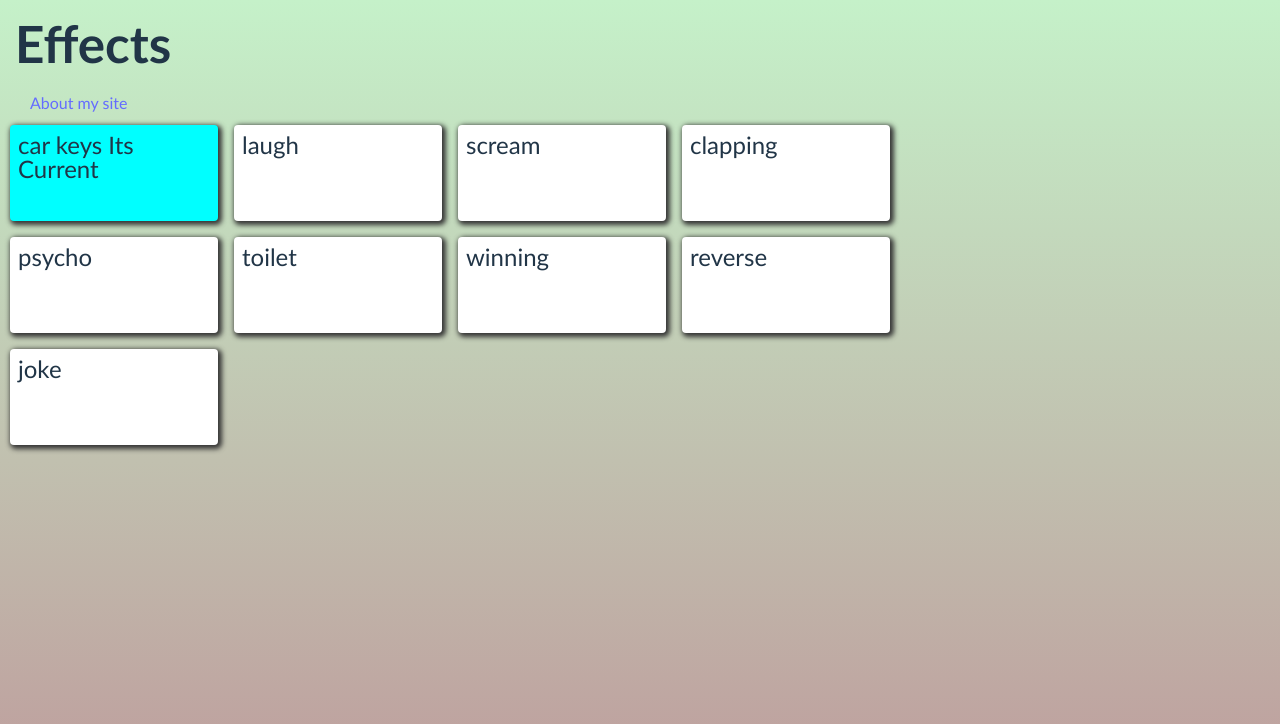
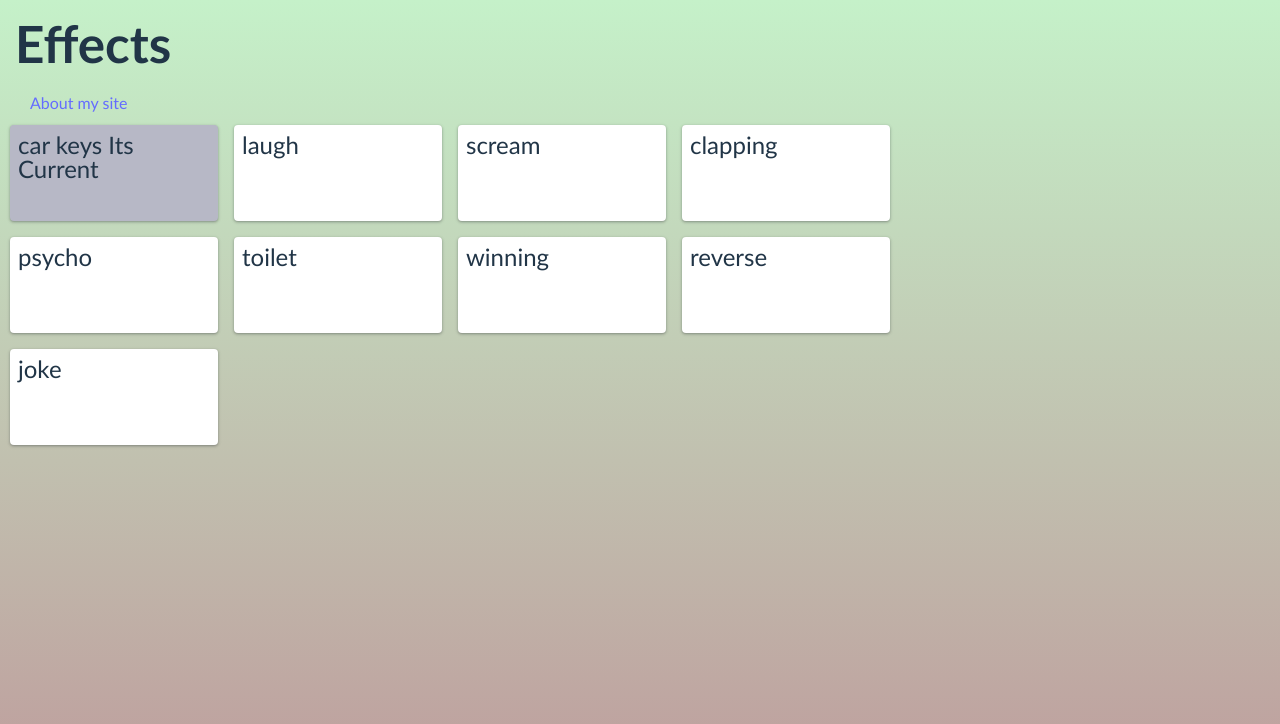
Before and after one commit to ChenPeleg/effects, a SvelteKit app: page / in a window 1280 px wide. Shown: the top 724 px of the page. Built offline with nearby package versions, Linux system fonts and the light colour scheme.

Commit message:
added global box shadow styles

```diff
--- a/src/lib/Card.svelte
+++ b/src/lib/Card.svelte
@@ -38,15 +38,16 @@
 		height: 10vh;
 		background-color: white;
 		border-radius: 4px;
-		box-shadow: 2px 2px 5px 2px rgb(54, 54, 54);
+		box-shadow: var(--main-box-shadow);
 		cursor: pointer;
 		font-size: 24px;
 		transition: box-shadow 200ms ease-in-out;
 	}
 	div.card-body.isCurrent {
-		background-color: aqua;
+		background-color: aquamarine;
+		background-color: var(--main-current-color);
 	}
 	div.card-body:hover {
-		box-shadow: 2px 2px 15px 2px black;
+		box-shadow: 0 4px 8px 3px rgb(60 64 67 / 35%);
 	}
 </style>
--- a/src/lib/Layout.svelte
+++ /dev/null
@@ -1,14 +0,0 @@
-<script>
-  import LayoutMain from "./LayoutMain.svelte";
-</script>
-
-<div class="main-layout-container">
-
-  <LayoutMain />
-</div>
-
-<style>
-  .main-layout-container {
-    padding : 10px;
-  }
-</style>
--- a/src/lib/LayoutMain.svelte
+++ /dev/null
@@ -1,7 +0,0 @@
-<script>
-  import CardsPanel from "./CardsPanel.svelte";
-</script>
-
-<main>
-  <CardsPanel />
-</main>
--- /dev/null
+++ b/src/lib/Main.svelte
@@ -0,0 +1,15 @@
+<script>
+	import CardsPanel from './CardsPanel.svelte';
+</script>
+
+<div class="main-layout-container">
+	<main>
+		<CardsPanel />
+	</main>
+</div>
+
+<style>
+	.main-layout-container {
+		padding: 10px;
+	}
+</style>
--- a/src/routes/+layout.svelte
+++ b/src/routes/+layout.svelte
@@ -1,5 +1,5 @@
 <script>
-	import Layout from '../lib/Layout.svelte';
+	import Main from '../lib/Main.svelte';
 	import Header from './Header.svelte';
 	import '../assets/css/fonts.css';
 </script>
@@ -13,12 +13,16 @@
 
 	<main />
 	<slot />
-	<Layout />
+	<Main />
 	<footer />
 </div>
 
 <style>
-	:root {
+	:global(:root) {
 		font-family: 'Gill Sans', 'Gill Sans MT', Calibri, 'Trebuchet MS', sans-serif;
+		--main-font-size: 24px;
+		--main-current-color: rgb(183, 184, 198);
+		--main-box-shadow: 0 1px 2px 0 rgb(60 64 67 / 30%), 0 1px 3px 1px rgb(60 64 67 / 15%);
+		--main-box-shadow-hover: 0 1px 3px 0 rgb(60 64 67 / 30%), 0 4px 8px 3px rgb(60 64 67 / 15%);
 	}
 </style>
```
